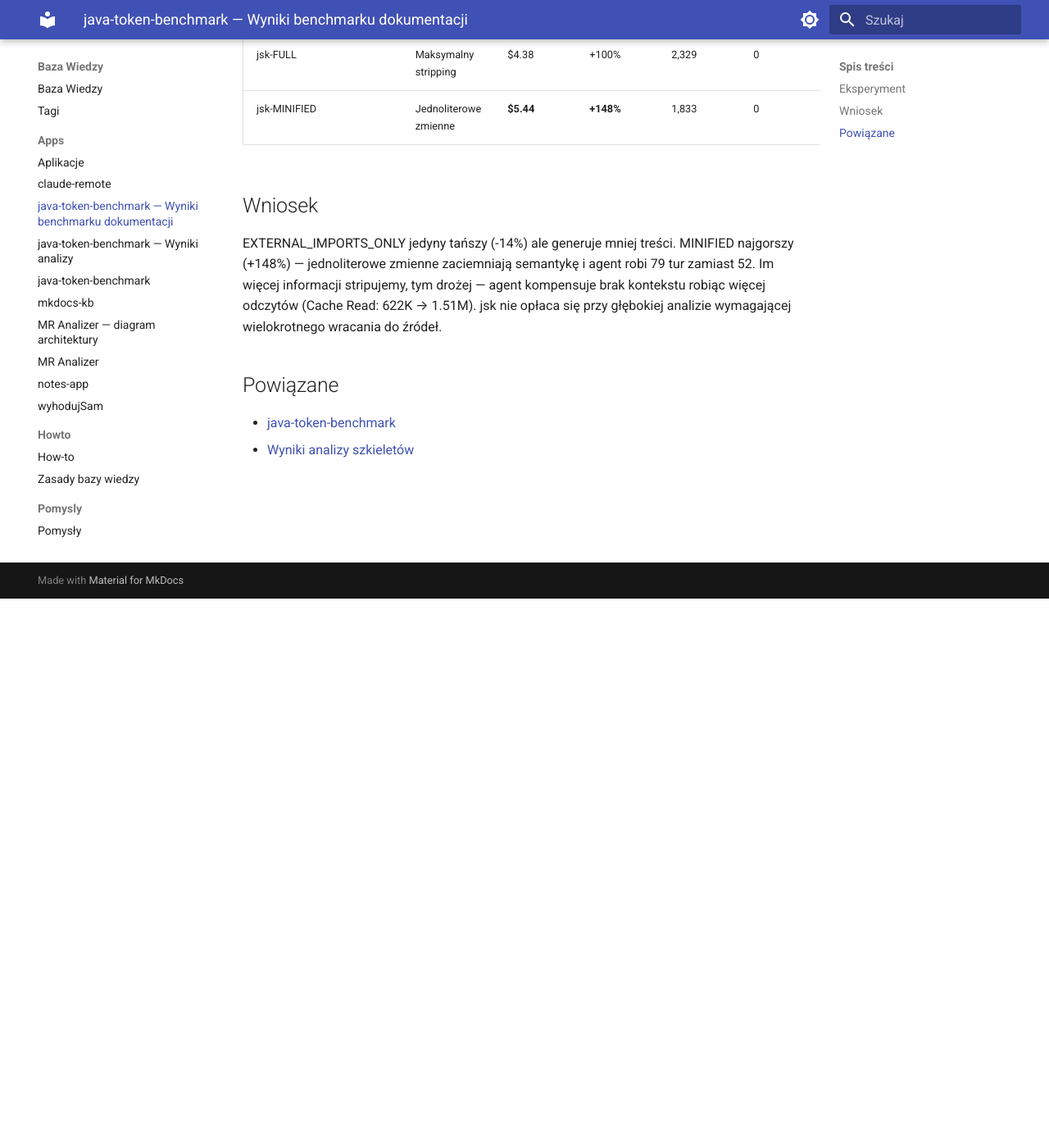
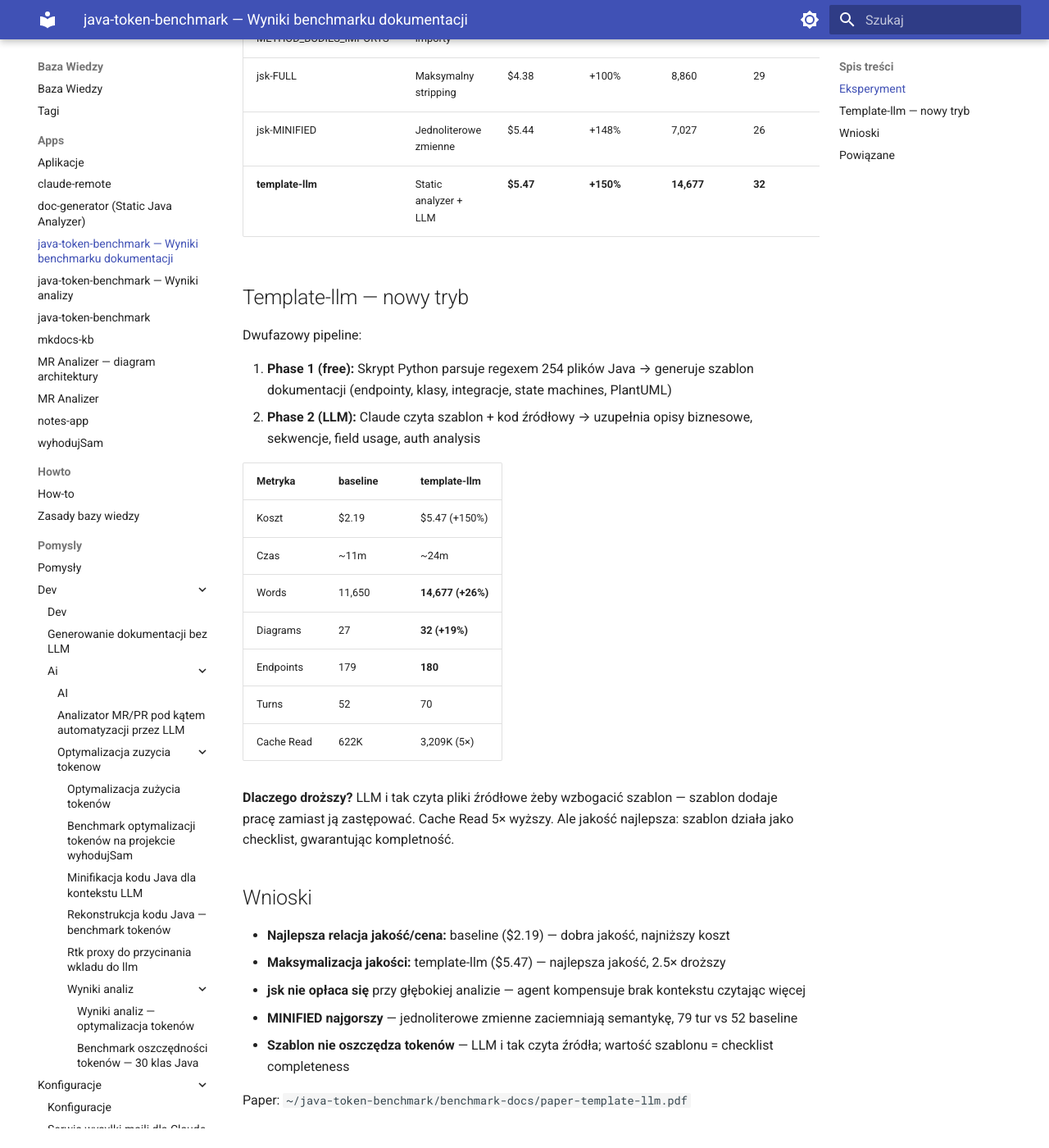
Before and after one commit to wyhodujsam/baza_wiedzy, an MkDocs documentation site: the page built from docs/apps/java-token-benchmark-wyniki-docs.md, in a window 1280 px wide and 1400 px high, scrolled down 670 px. Shown: the whole window at 82% size. Built offline with MkDocs 1.6.1 and Material for MkDocs 9.7.7, drawn with Linux system fonts in a browser that asks for light colours; some of the changed text lies outside the part shown.

Commit message:
auto: 2026-03-25 22:00

```diff
--- a/docs/apps/java-token-benchmark-wyniki-docs.md
+++ b/docs/apps/java-token-benchmark-wyniki-docs.md
@@ -1,25 +1,52 @@
 # java-token-benchmark — Wyniki benchmarku dokumentacji
 
-> **TL;DR:** jsk (Java Skeleton) nie oszczędza tokenów przy generowaniu dokumentacji — baseline bez jsk jest 2× tańszy niż FULL. Agent kompensuje brak informacji czytając więcej plików.
+> **TL;DR:** Testowano 7 trybów generowania dokumentacji architektonicznej. Baseline ($2.19) ma najlepszą relację jakość/cena. Template-llm ($5.47) daje najwyższą jakość (+26% słów) ale 2.5× droższy. jsk nie oszczędza tokenów.
 
 ## Eksperyment
 
-4 runy generowania dokumentacji architektonicznej projektu wyhodujsam (276 plików Java):
+7 runów generowania dokumentacji projektu wyhodujsam (254 plików Java):
 
-| Run | Opis | Cost | vs baseline | Lines | Sub-APIs |
-|-----|------|------|-------------|-------|---------|
-| jsk-EXTERNAL_IMPORTS_ONLY | Usunięte zewn. importy | **$1.89** | **-14%** | 1,945 | 0 |
-| **baseline** | Pełny kod, Read tool | $2.19 | — | 3,305 | 15 |
-| jsk-METHOD_BODIES | Ciała metod → TODO | $2.30 | +5% | 3,161 | 15 |
-| jsk-METHOD_BODIES_IMPORTS | + usunięte importy | $2.89 | +32% | 2,333 | 5 |
-| jsk-FULL | Maksymalny stripping | $4.38 | +100% | 2,329 | 0 |
-| jsk-MINIFIED | Jednoliterowe zmienne | **$5.44** | **+148%** | 1,833 | 0 |
+| Run | Opis | Cost | vs baseline | Words | Diagrams | Sub-APIs |
+|-----|------|------|-------------|-------|----------|---------|
+| jsk-EXTERNAL_IMPORTS_ONLY | Usunięte zewn. importy | **$1.89** | **-14%** | 7,236 | 31 | 0 |
+| **baseline** | Pełny kod, Read tool | **$2.19** | — | 11,650 | 27 | 15 |
+| jsk-METHOD_BODIES | Ciała metod → TODO | $2.30 | +5% | 12,274 | 31 | 15 |
+| jsk-METHOD_BODIES_IMPORTS | + usunięte importy | $2.89 | +32% | 9,022 | 28 | 5 |
+| jsk-FULL | Maksymalny stripping | $4.38 | +100% | 8,860 | 29 | 0 |
+| jsk-MINIFIED | Jednoliterowe zmienne | $5.44 | +148% | 7,027 | 26 | 0 |
+| **template-llm** | Static analyzer + LLM | **$5.47** | **+150%** | **14,677** | **32** | 12 |
 
-## Wniosek
+## Template-llm — nowy tryb
 
-EXTERNAL_IMPORTS_ONLY jedyny tańszy (-14%) ale generuje mniej treści. MINIFIED najgorszy (+148%) — jednoliterowe zmienne zaciemniają semantykę i agent robi 79 tur zamiast 52. Im więcej informacji stripujemy, tym drożej — agent kompensuje brak kontekstu robiąc więcej odczytów (Cache Read: 622K → 1.51M). jsk nie opłaca się przy głębokiej analizie wymagającej wielokrotnego wracania do źródeł.
+Dwufazowy pipeline:
+
+1. **Phase 1 (free):** Skrypt Python parsuje regexem 254 plików Java → generuje szablon dokumentacji (endpointy, klasy, integracje, state machines, PlantUML)
+2. **Phase 2 (LLM):** Claude czyta szablon + kod źródłowy → uzupełnia opisy biznesowe, sekwencje, field usage, auth analysis
+
+| Metryka | baseline | template-llm |
+|---------|----------|-------------|
+| Koszt | $2.19 | $5.47 (+150%) |
+| Czas | ~11m | ~24m |
+| Words | 11,650 | **14,677 (+26%)** |
+| Diagrams | 27 | **32 (+19%)** |
+| Endpoints | 179 | **180** |
+| Turns | 52 | 70 |
+| Cache Read | 622K | 3,209K (5×) |
+
+**Dlaczego droższy?** LLM i tak czyta pliki źródłowe żeby wzbogacić szablon — szablon dodaje pracę zamiast ją zastępować. Cache Read 5× wyższy. Ale jakość najlepsza: szablon działa jako checklist, gwarantując kompletność.
+
+## Wnioski
+
+- **Najlepsza relacja jakość/cena:** baseline ($2.19) — dobra jakość, najniższy koszt
+- **Maksymalizacja jakości:** template-llm ($5.47) — najlepsza jakość, 2.5× droższy
+- **jsk nie opłaca się** przy głębokiej analizie — agent kompensuje brak kontekstu czytając więcej
+- **MINIFIED najgorszy** — jednoliterowe zmienne zaciemniają semantykę, 79 tur vs 52 baseline
+- **Szablon nie oszczędza tokenów** — LLM i tak czyta źródła; wartość szablonu = checklist completeness
+
+Paper: `~/java-token-benchmark/benchmark-docs/paper-template-llm.pdf`
 
 ## Powiązane
 
 - [java-token-benchmark](java-token-benchmark.md)
+- [doc-generator](doc-generator.md) — statyczny analizator Java
 - [Wyniki analizy szkieletów](java-token-benchmark-wyniki.md)
--- /dev/null
+++ b/docs/pomysly/dev/doc-gen-bez-llm.md
@@ -0,0 +1,137 @@
+# Generowanie dokumentacji bez LLM
+
+## TL;DR
+
+Narzędzie do automatycznego generowania dokumentacji technicznej (diagramy klas, UML, moduły, integracje) na podstawie analizy kodu — bez użycia LLM. W wersji minimum: template do późniejszego wypełnienia przez LLM.
+
+## Pomysł
+
+Narzędzie, które na podstawie statycznej analizy kodu generuje:
+
+- **Diagramy klas** — relacje, dziedziczenie, zależności
+- **UML-e przepływu** — sekwencje wywołań, flow danych
+- **Podział na moduły** — grafy zależności między modułami/pakietami
+- **Integracje z systemami zewnętrznymi** — wykryte endpointy HTTP, klienty baz danych, kolejki, API calls
+- **Template dokumentacji** (MVP) — strukturalny szkielet do wypełnienia przez LLM
+
+## Research — co już istnieje
+
+### Diagramy klas / UML
+
+| Narzędzie | Języki | Co robi |
+|-----------|--------|---------|
+| **PlantUML + parsery** | Java, Python, C++ | Generuje UML z kodu (np. `java2plantuml`, `py2puml`) |
+| **Pyreverse** (pylint) | Python | Diagramy klas i pakietów |
+| **javaparser + UML** | Java | AST → diagramy klas |
+| **Doxygen** | C/C++/Java/Python | Diagramy klas, call graphs, zależności |
+| **Structurizr** | Agnostyczny | C4 model — architektura z kodu (DSL) |
+
+### Analiza zależności / moduły
+
+| Narzędzie | Języki | Co robi |
+|-----------|--------|---------|
+| **Dependency Cruiser** | JS/TS | Grafy zależności, reguły architektoniczne |
+| **JDepend / jQAssistant** | Java | Analiza pakietów, metryki, grafy |
+| **Madge** | JS/TS | Wizualizacja drzewa zależności |
+| **Pydeps** | Python | Graf zależności modułów |
+| **Go callvis** | Go | Wizualizacja call graph |
+
+### Generowanie dokumentacji
+
+| Narzędzie | Języki | Co robi |
+|-----------|--------|---------|
+| **Doxygen** | Wiele | Pełna dokumentacja z komentarzy + diagramy |
+| **Javadoc** | Java | Standardowa dokumentacja API |
+| **Sphinx + autodoc** | Python | Dokumentacja z docstringów |
+| **TypeDoc** | TypeScript | Dokumentacja API z typów |
+| **Dokka** | Kotlin/Java | Dokumentacja API |
+
+### Wykrywanie integracji / endpointów
+
+| Narzędzie | Języki | Co robi |
+|-----------|--------|---------|
+| **Swagger/OpenAPI generators** | REST APIs | Generuje spec z adnotacji |
+| **Spring REST Docs** | Java/Spring | Dokumentacja API z testów |
+| **ast-grep** | Wiele | Wyszukiwanie wzorców w AST |
+
+## Wnioski
+
+- Pojedyncze narzędzia istnieją, ale **brak jednego kombajnu** który robi wszystko.
+- Luka rynkowa: narzędzie łączące parsery AST + generowanie diagramów + wykrywanie integracji w jeden pipeline.
+- MVP: skrypt łączący istniejące toole (np. Pyreverse + Dependency Cruiser + ast-grep) → output w Markdown/PlantUML → template do LLM.
+
+## PoC — wyniki (2026-03-24)
+
+Zbudowano prototyp w Pythonie (regex-based parser, ~600 LOC) i przetestowano na projekcie **wyhodujSam** (254 plików Java).
+
+**Lokalizacja:** `~/wyhodujsam/docs/doc-generator/analyze.py`
+
+### Co narzędzie wykrywa automatycznie
+
+| Element | Baseline (LLM) | Auto-Generated | Pokrycie |
+|---------|-----------------|----------------|----------|
+| REST endpoints | ~95 | 73 | ~77% |
+| Kontrolery | 21 | 22 | 100%+ |
+| Konwertery | 21 | 21 | 100% |
+| Integracje zewn. | 5 | 5 | 100% |
+| State machine enums | 7 | 7 | 100% |
+| Typy emaili | 5 | 5 | 100% |
+| Typy dokumentów | 4 | 4 | 100% |
+| Technologie | 14 | 14 | ~100% |
+
+### Co generuje dobrze (bez LLM)
+
+- Diagram architektury wysokopoziomowy (PlantUML)
+- Mapa integracji z systemami zewnętrznymi
+- Pełna lista endpointów REST z parametrami
+- Diagramy stanów (state machines) z enumów
+- Drzewo pakietów z klasyfikacją warstw
+- Lista technologii z evidence (imports)
+- Pipeline generowania dokumentów PDF
+- Flow wysyłania emaili
+
+### Czego brakuje vs baseline (wymaga LLM lub ręcznego uzupełnienia)
+
+- **Opisy biznesowe** — narzędzie widzi "OrderService.placeOrder()" ale nie wie co to znaczy po ludzku
+- **Sekwencje biznesowe** — PoC generuje proste łańcuchy controller→service→dao, baseline ma pełne diagramy z logiką warunkową (alt/else)
+- **Auth required kolumna** — wymaga analizy SecurityConfiguration, nie samych adnotacji
+- **Field usage analysis** — baseline szczegółowo opisuje które pola z PayU response są użyte a które nie
+- **Caching strategy** — nie da się wykryć regexem (wymaga analizy logiki)
+- **Szczegóły konfiguracji** — np. porty, SMTP host, bucket names (częściowo wyciągane z @Value)
+
+### Wnioski z PoC
+
+1. **~70-80% struktury** dokumentacji da się wygenerować automatycznie
+2. **Regex parser wystarczy** na Java/Spring Boot — nie trzeba pełnego AST (JavaParser)
+3. **Najlepsza wartość**: diagramy architektoniczne, listy endpointów, state machines, integracje
+4. **LLM potrzebny do**: opisów biznesowych, logiki warunkowej w sekwencjach, analizy security
+5. **Optymalny flow**: auto-generate → LLM enrichment → human review
+
+## Następne kroki
+
+- [x] Wybrać język na start → Java/Spring Boot
+- [x] Zbudować PoC → Python regex-based (600 LOC)
+- [x] Zdefiniować format template'u → Markdown + PlantUML (zgodny z baseline)
+- [x] Przetestować na realnym projekcie → wyhodujSam (254 klas)
+- [x] Zbudować "LLM enrichment" layer → uruchomione jako benchmark template-llm
+- [ ] Dodać analizę SecurityConfiguration → kolumna "Auth Required"
+- [ ] Dodać parsowanie application.properties → konfiguracja integracji
+- [ ] Rozważyć przepisanie na Javę z JavaParser (lepsze AST niż regex)
+- [ ] Optymalizacja: szablony inline w prompcie, ograniczenie LLM do uzupełniania
+
+## Benchmark: template-llm vs baseline (2026-03-24)
+
+Pełne wyniki: `~/java-token-benchmark/benchmark-docs/quality-report.md`
+
+| Metryka | baseline (LLM only) | template-llm (static + LLM) |
+|---------|---------------------|----------------------------|
+| Koszt | **$2.19** | $5.47 (+150%) |
+| Czas | ~11m | ~24m (+118%) |
+| Turns | 52 | 70 (+35%) |
+| Lines | 3,305 | **3,645 (+10%)** |
+| Words | 11,650 | **14,677 (+26%)** |
+| Diagrams | 27 | **32 (+19%)** |
+| Endpoints | 179 | **180** |
+| Sub-docs | **15** | 12 |
+
+**Wniosek**: template-llm daje najlepszą jakość ale jest 2.5x droższy. LLM i tak czyta kod źródłowy — szablon nie eliminuje czytania, tylko dodaje "checklist" co dokumentować. Najlepsza relacja jakość/cena: nadal czysty baseline ($2.19).
--- a/docs/pomysly/dev/index.md
+++ b/docs/pomysly/dev/index.md
@@ -2,6 +2,10 @@
 
 Pomysły związane z programowaniem.
 
+## Pomysły
+
+- [Generowanie dokumentacji bez LLM](doc-gen-bez-llm.md) — narzędzie do auto-generowania diagramów, UML-i i template'ów dokumentacji z kodu
+
 ## Kategorie
 
 - [AI](ai/index.md) — pomysły związane z AI i LLM
```
Also changed, not shown: docs/apps/doc-generator.md (added, +64 -0 lines), docs/apps/index.md (+1 -0 lines), docs/apps/java-token-benchmark.md (+3 -1 lines), 2 other files.
